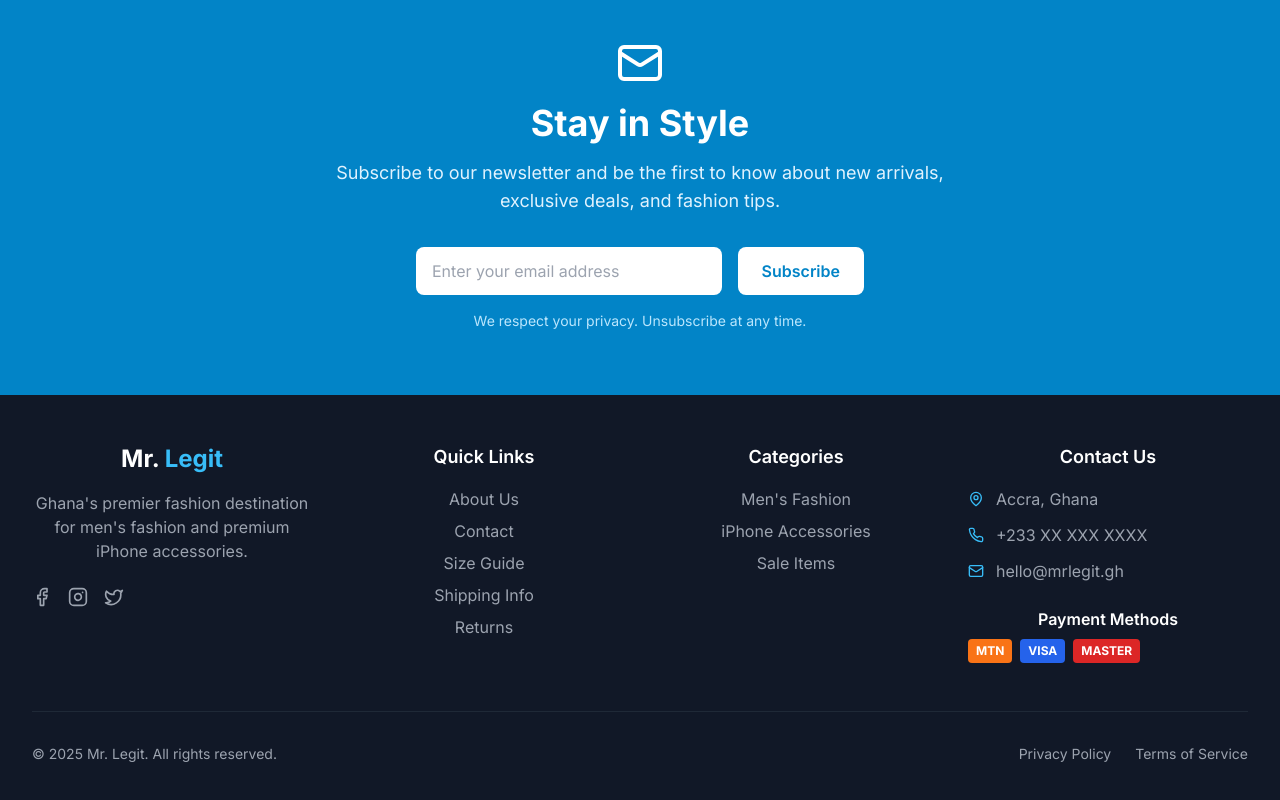
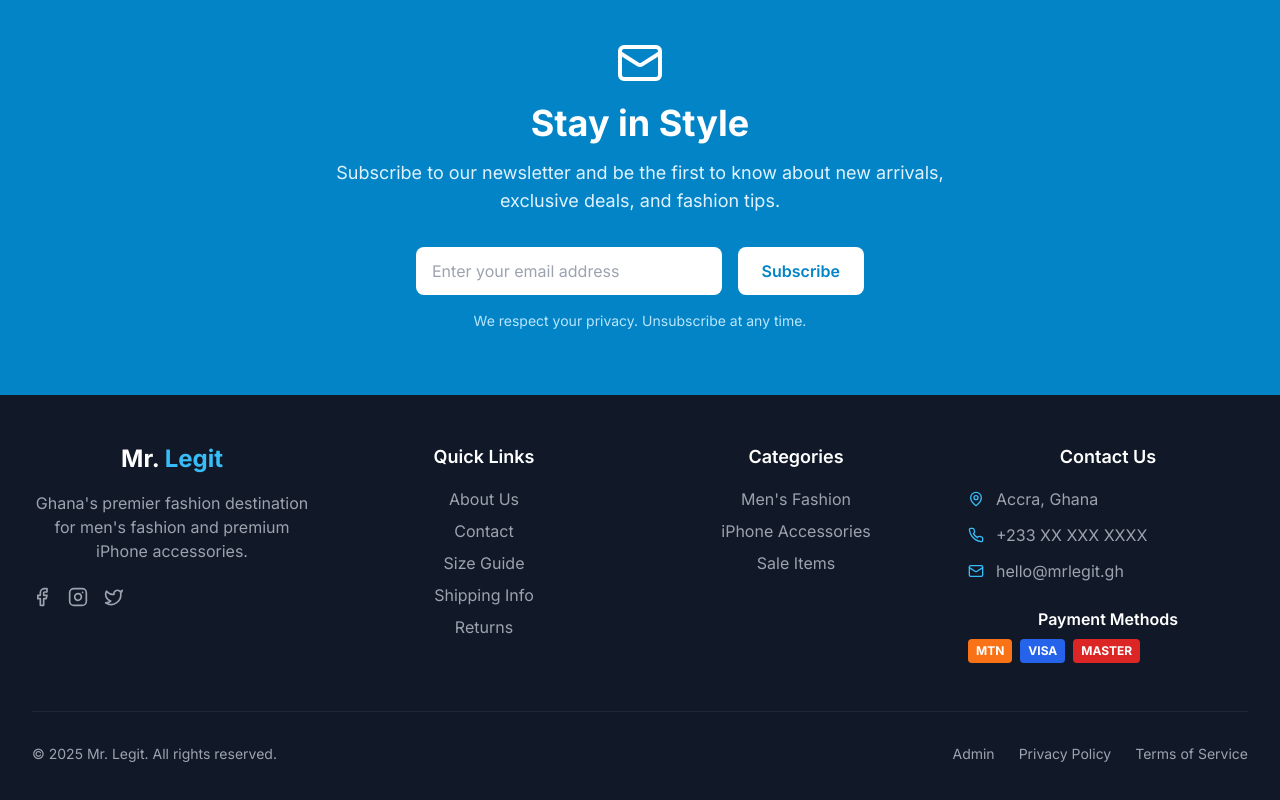
Before and after one commit to devzone-creator/Mr-legit, a React (Vite) app: page / in a window 1280 px wide. Shown: the part 1874-2674 px from the top of the page. Built offline with nearby package versions, Linux system fonts and the light colour scheme; no server answers; the database is empty.

Commit message:
Updated Footer.tsx

```diff
--- a/src/components/Footer.tsx
+++ b/src/components/Footer.tsx
@@ -1,4 +1,5 @@
 import React from 'react'
+import { Link } from 'react-router-dom'
 import { Facebook, Instagram, Twitter, Phone, Mail, MapPin } from 'lucide-react'
 
 const Footer = () => {
@@ -89,6 +90,13 @@
             © 2025 Mr. Legit. All rights reserved.
           </p>
           <div className="flex space-x-6 mt-4 md:mt-0">
+            {/* Development admin link */}
+            <Link
+              to="/admin"
+              className="text-gray-400 hover:text-white text-sm transition-colors"
+            >
+              Admin
+            </Link>
             <a href="#" className="text-gray-400 hover:text-white text-sm transition-colors">
               Privacy Policy
             </a>
--- a/src/pages/HomePage.tsx
+++ b/src/pages/HomePage.tsx
@@ -1,4 +1,5 @@
 import React, { useState, useEffect } from 'react'
+import { Link } from 'react-router-dom'
 import Header from '../components/Header'
 import Hero from '../components/Hero'
 import Categories from '../components/Categories'
```
